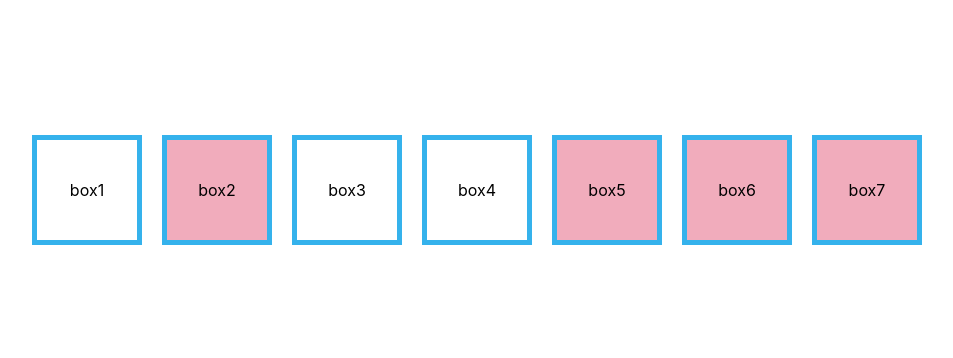
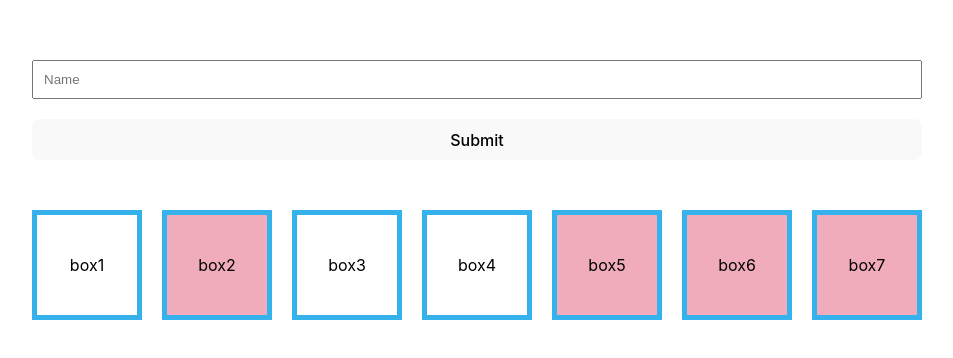
Before and after one commit to madancodewing/React-Training, a React (Vite) app: page / in a window 1280 px wide. Shown: the part 210-568 px from the top of the page, without its empty margins (163-1116 px from the left). Built offline with nearby package versions, Linux system fonts and the light colour scheme.

Commit message:
feat: form data

```diff
--- a/src/App.css
+++ b/src/App.css
@@ -3,6 +3,11 @@
   margin: 0 auto;
   padding: 2rem;
   text-align: center;
+}
+
+input, textarea {
+  display: block;
+  padding: 10px;
 }
 
 .logo {
@@ -45,6 +50,9 @@
 .boxes {
   display: flex;
   gap: 20px;
+  flex-wrap: wrap;
+
+
 }
 
 .box {
@@ -56,3 +64,11 @@
   justify-content: center;
   align-items: center;
 }
+
+.form {
+  margin-bottom: 50px;
+  display: flex;
+  flex-direction: column;
+  gap: 20px;
+  flex-wrap: wrap;
+}
--- a/src/App.jsx
+++ b/src/App.jsx
@@ -1,15 +1,31 @@
 import './App.css'
 import boxes from './boxes'
 import Box from './components/Box'
-import {useState} from 'react';
+import { useState } from 'react';
+import Form from './components/Form';
 
 function App() {
 
     const [squares, setSquares] = useState(boxes)
 
     function handleClick(boxId) {
-        setSquares(prevOn => prevOn.map(box => box.id === boxId ? {...box, on: !box.on} : {...box}))
+        setSquares(prevOn => prevOn.map(box => box.id === boxId ? { ...box, on: !box.on } : { ...box }))
     }
+
+    // function addBox() {
+    //     setSquares(prevBoxes => {
+    //         console.log(squares);
+    //         return [...prevBoxes, {id: prevBoxes.length + 1, on: true, _name: `box ${prevBoxes.length + 1}`}]
+    //     })
+    // }
+
+    function addBox(data) {
+        setSquares(prevBoxes => {
+            console.log(squares);
+            return [...prevBoxes, {id: prevBoxes.length + 1, on: true, _name: `${data.firstName}`}]
+        })
+    }
+
 
     let boxElements = squares.map(square => {
         return (
@@ -18,15 +34,21 @@ function App() {
                 id={square.id}
                 on={square.on}
                 _name={square._name}
-                toggle = {handleClick}
+                toggle={handleClick}
             />
         )
     })
 
     return (
-        <div className="boxes">
-            {boxElements}
-        </div>
+        <>
+            <Form
+                addBox={addBox}
+            />
+            {/* <button onClick={addBox}>Add Box</button> */}
+            <div className="boxes">
+                {boxElements}
+            </div>
+        </>
     )
 }
 
--- /dev/null
+++ b/src/components/Form.jsx
@@ -0,0 +1,59 @@
+import { useState } from 'react'
+
+function Form(props) {
+    const [formData, setFormData] = useState({
+        firstName: '',
+        // lastName: '',
+        // email: '',
+        // comment: ''
+    });
+
+    function handleChange(event) {
+        setFormData(prevFormData => {
+            return { ...prevFormData, [event.target.name]: event.target.value }
+        })
+    }
+
+    function handleSubmit(event) {
+        event.preventDefault()
+        props.addBox(formData)
+    }
+
+    return (
+        <>
+            <form className='form' onSubmit={handleSubmit}>
+                <input
+                    name="firstName"
+                    type="text"
+                    placeholder="Name"
+                    onChange={handleChange}
+                    value={formData.firstName}
+                />
+                {/* <input
+                    name="lastName"
+                    type="text"
+                    placeholder="Last Name"
+                    onChange={handleChange}
+                    value={formData.lastName}
+
+                />
+                <input
+                    name="email"
+                    type="text"
+                    placeholder="Email"
+                    onChange={handleChange}
+                    value={formData.email}
+                />
+                <textarea
+                    name="comment"
+                    placeholder='Comment'
+                    onChange={handleChange}
+                    value={formData.comment}
+                /> */}
+                <button>Submit</button>
+            </form>
+        </>
+    )
+}
+
+export default Form;
```
